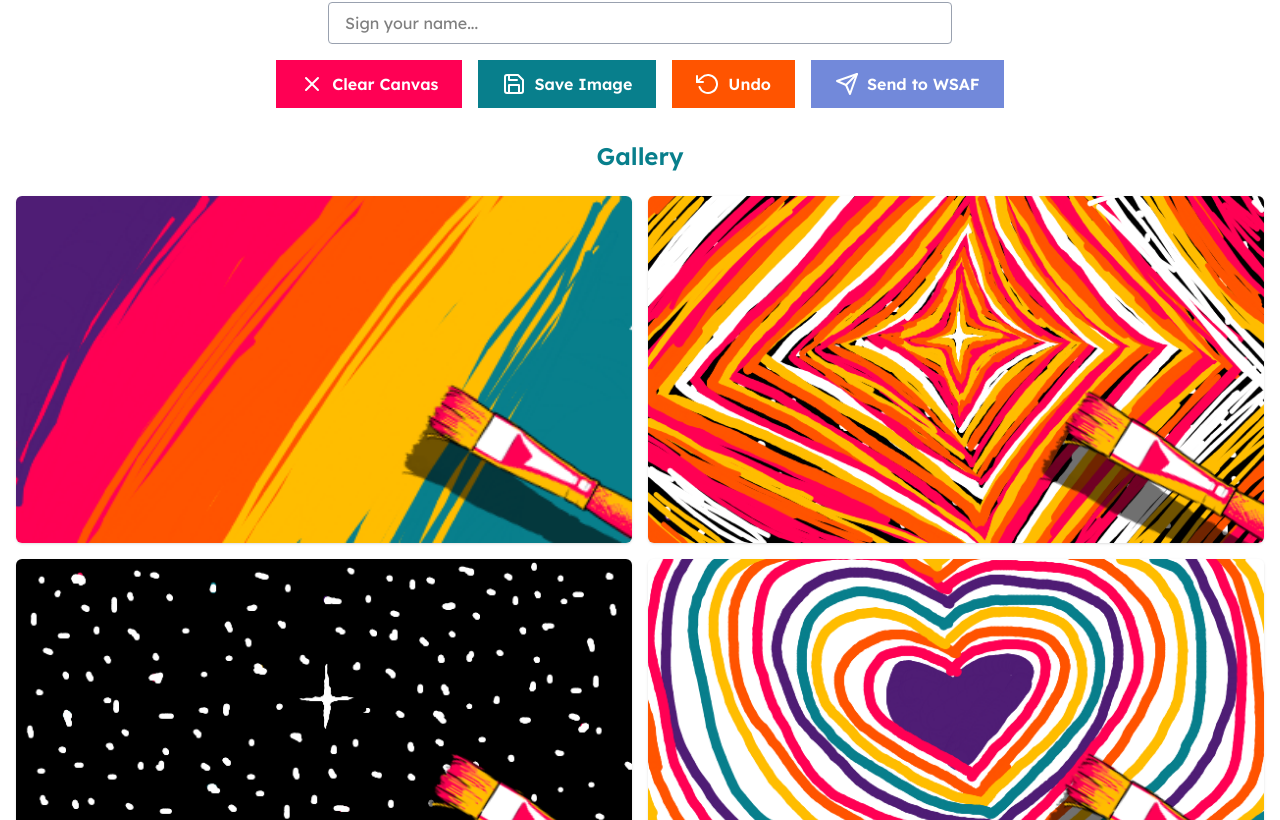
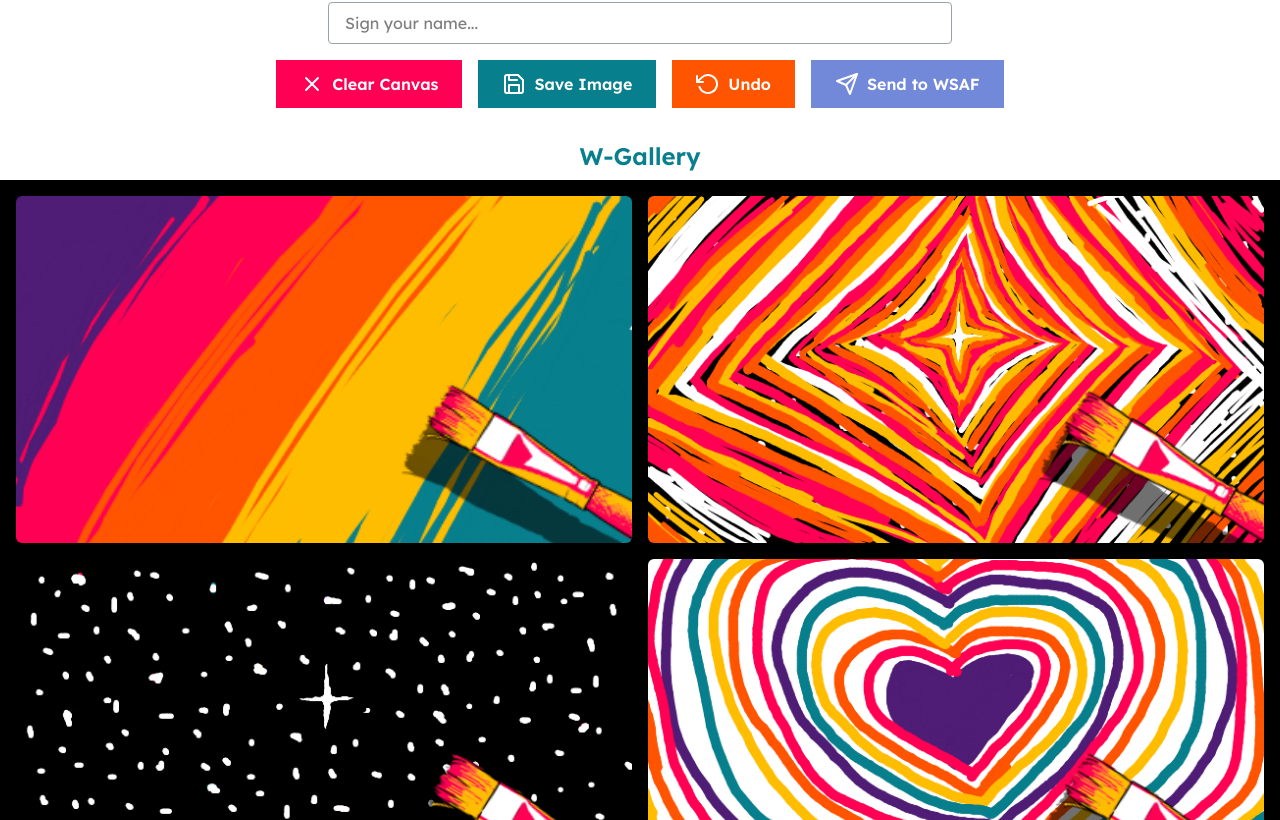
Before and after one commit to WarwickStudentArtsFestival/wsaf25-website, a Next.js app: page /wpaint in a window 1280 px wide. Shown: the part 880-1700 px from the top of the page. Built offline with nearby package versions, Linux system fonts and the light colour scheme.

Commit message:
api route for filepath

```diff
--- /dev/null
+++ b/src/app/api/gallery/route.ts
@@ -0,0 +1,9 @@
+import fs from 'fs';
+import path from 'path';
+import { NextResponse } from 'next/server';
+
+export async function GET() {
+  const dir = path.join(process.cwd(), 'public/wpaint-gallery');
+  const files = fs.readdirSync(dir).filter((file) => file.endsWith('.jpg'));
+  return NextResponse.json({ files });
+}
--- a/src/app/wpaint/components/Gallery.tsx
+++ b/src/app/wpaint/components/Gallery.tsx
@@ -1,21 +1,22 @@
 'use client';
 
 import Image from 'next/image';
-import React, { useState } from 'react';
-
-const imageCount = 8;
+import React, { useEffect, useState } from 'react';
 
 const Gallery: React.FC = () => {
+  const [imageFilenames, setImageFilenames] = useState<string[]>([]);
   const [selected, setSelected] = useState<number | null>(null);
 
-  const imageFilenames = Array.from(
-    { length: imageCount },
-    (_, i) => `canvas${i + 1}.jpg`,
-  );
+  useEffect(() => {
+    fetch('/api/gallery')
+      .then((res) => res.json())
+      .then((data) => setImageFilenames(data.files))
+      .catch((err) => console.error('Failed to load images:', err));
+  }, []);
 
   return (
     <>
-      <div className="grid grid-cols-1 lg:grid-cols-2 gap-4 p-4">
+      <div className="grid grid-cols-1 bg-black lg:grid-cols-2 gap-4 p-4">
         {imageFilenames.map((filename, index) => (
           <div
             key={index}
@@ -35,7 +36,6 @@ const Gallery: React.FC = () => {
         ))}
       </div>
 
-      {/* Lightbox  */}
       {selected !== null && (
         <div
           className="fixed inset-0 bg-black bg-opacity-90 flex items-center justify-center z-50"
--- a/src/app/wpaint/components/paint-app.tsx
+++ b/src/app/wpaint/components/paint-app.tsx
@@ -175,7 +175,7 @@ const PaintApp = () => {
           }
         />
       </div>
-      <h1 className="text-teal text-2xl font-semibold mb-2 mt-4">Gallery</h1>
+      <h1 className="text-teal text-2xl font-semibold mb-2 mt-4">W-Gallery</h1>
       <Gallery />
     </>
   );
```
